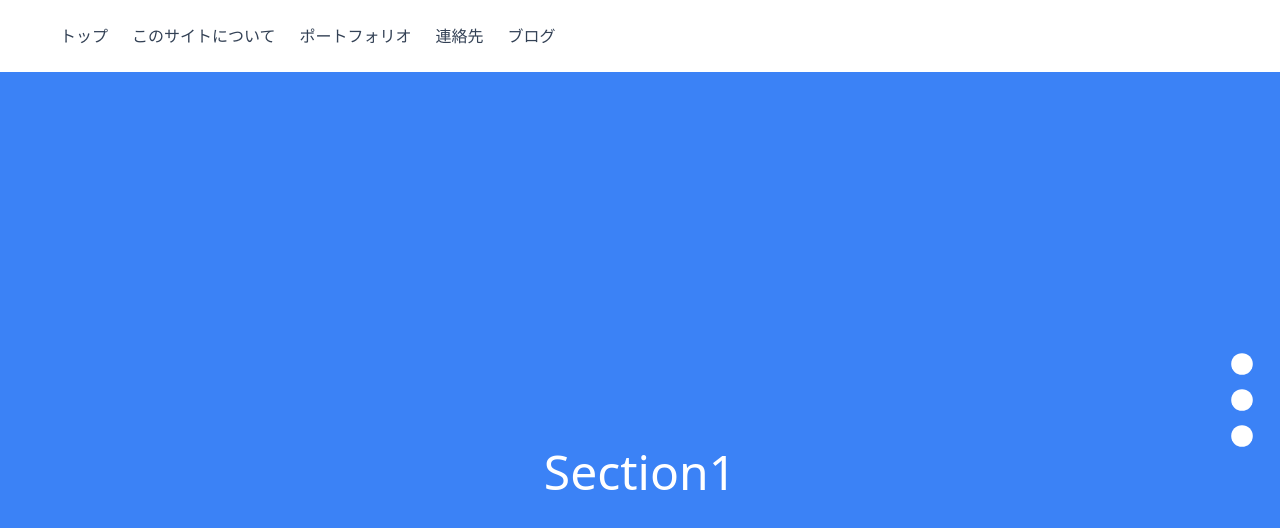
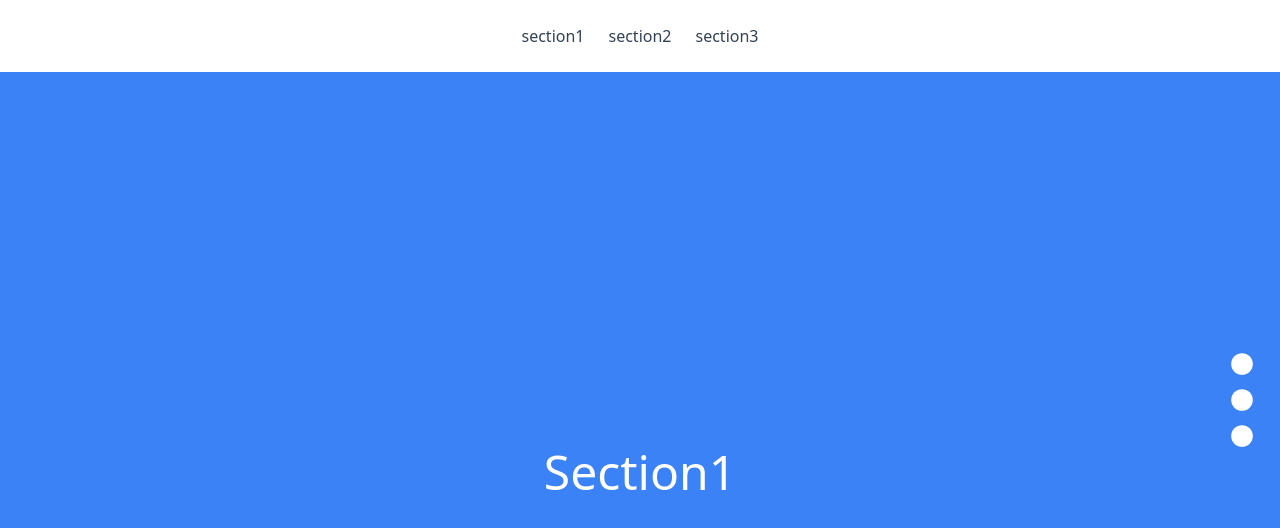
Before and after one commit to kosuke424/next-notion-blog, a Next.js app: page /portforio in a window 1280 px wide. Shown: the top 528 px of the page. Built offline with nearby package versions, Linux system fonts and the light colour scheme.

Commit message:
portforio page-scroll-complete

```diff
--- a/components/portforio/P_layout.tsx
+++ b/components/portforio/P_layout.tsx
@@ -31,7 +31,7 @@ const P_layout:FC = () => {
         if (scrollTarget) {
           scrollTarget.scrollIntoView({ behavior: "smooth" })
         }
-      }
+    }
 
   return (
     <div className="w-full h-screen snap overflow-y-auto scrolling-touch">
@@ -42,14 +42,16 @@ const P_layout:FC = () => {
         >
             <div className="w-full h-screen snap-start justify-center text-white">
                 <nav className="relative w-full flex flex-wrap items-center justify-between py-4  text-gray-500 hover:text-gray-700 focus:text-gray-700 navbar navbar-expand-lg navbar-light w-screen">
-                    <div className="container-fluid w-full flex flex-wrap items-center justify-between px-12">
+                    <div className="container-fluid w-full flex flex-wrap items-center justify-center px-12">
                         <ul className="hidden md:flex md:flex-row">
                             {siteConfig.portfotioNav.map((menu) => (
-                            <Link href={`/portforio/${menu}`}>
                                 <li>
-                                    <a className="block rounded-lg px-3 py-2 text-slate-700 font-medium hover:bg-slate-100 hover:text-slate-900">{menu}</a>
+                                    <a
+                                        className="block rounded-lg px-3 py-2 text-slate-700 font-medium hover:bg-slate-100 hover:text-slate-900"
+                                        href={`#${menu}`}
+                                        onClick={e => smoothScroll(e)}
+                                    >{menu}</a>
                                 </li>
-                            </Link>
                             ))}
                         </ul>
                     </div>
--- a/site.config.ts
+++ b/site.config.ts
@@ -5,5 +5,5 @@ export const siteConfig = {
     githubUrl: "https://github.com/kosuke424",
     categories: ["web3", "programming", "NFT", "metaverse", "DAO"],
     per_page: 10,
-    portfotioNav: ["トップ", "このサイトについて", "ポートフォリオ", "連絡先", "ブログ"],
+    portfotioNav: ["section1", "section2", "section3"],
 }
```
